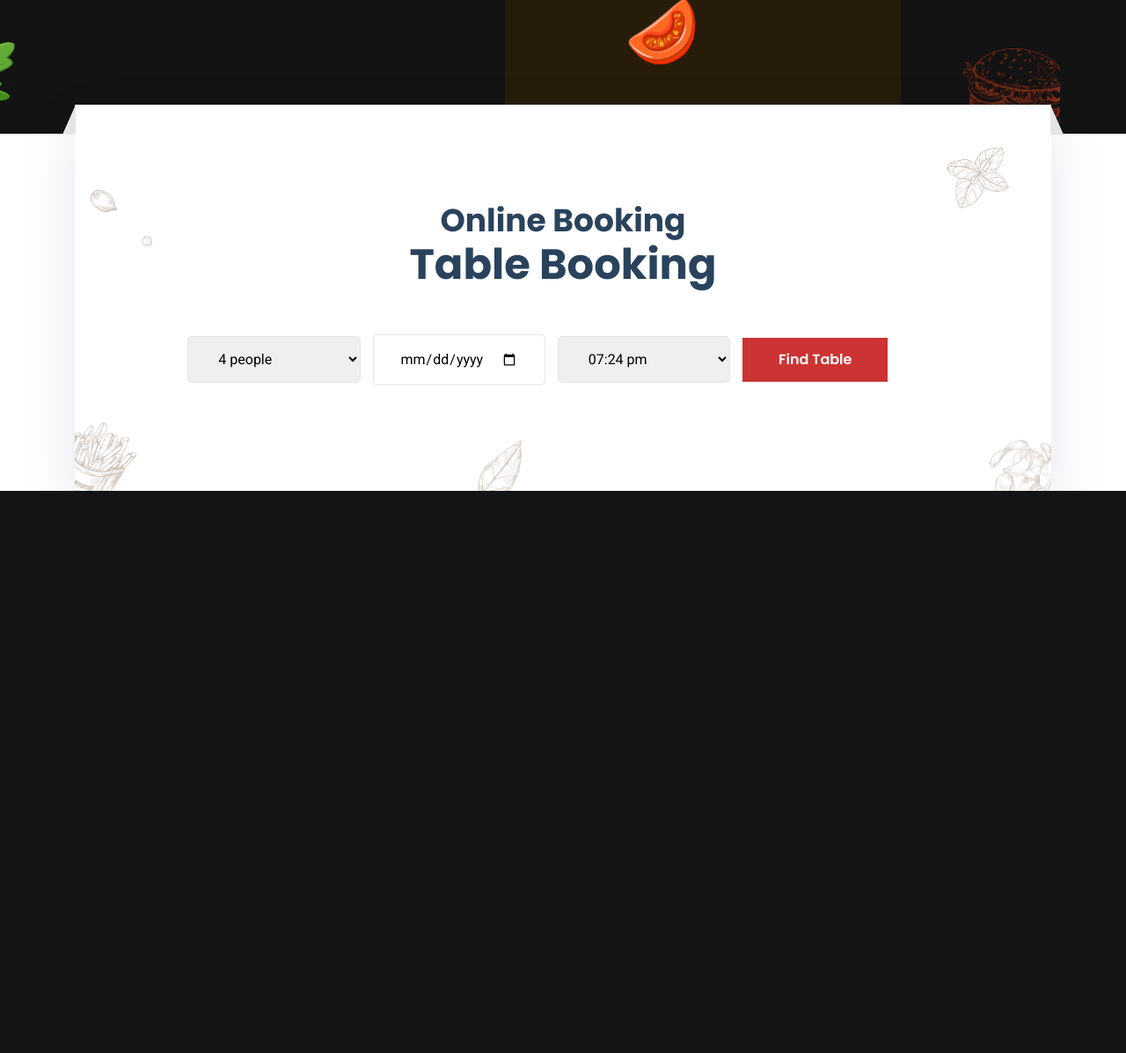
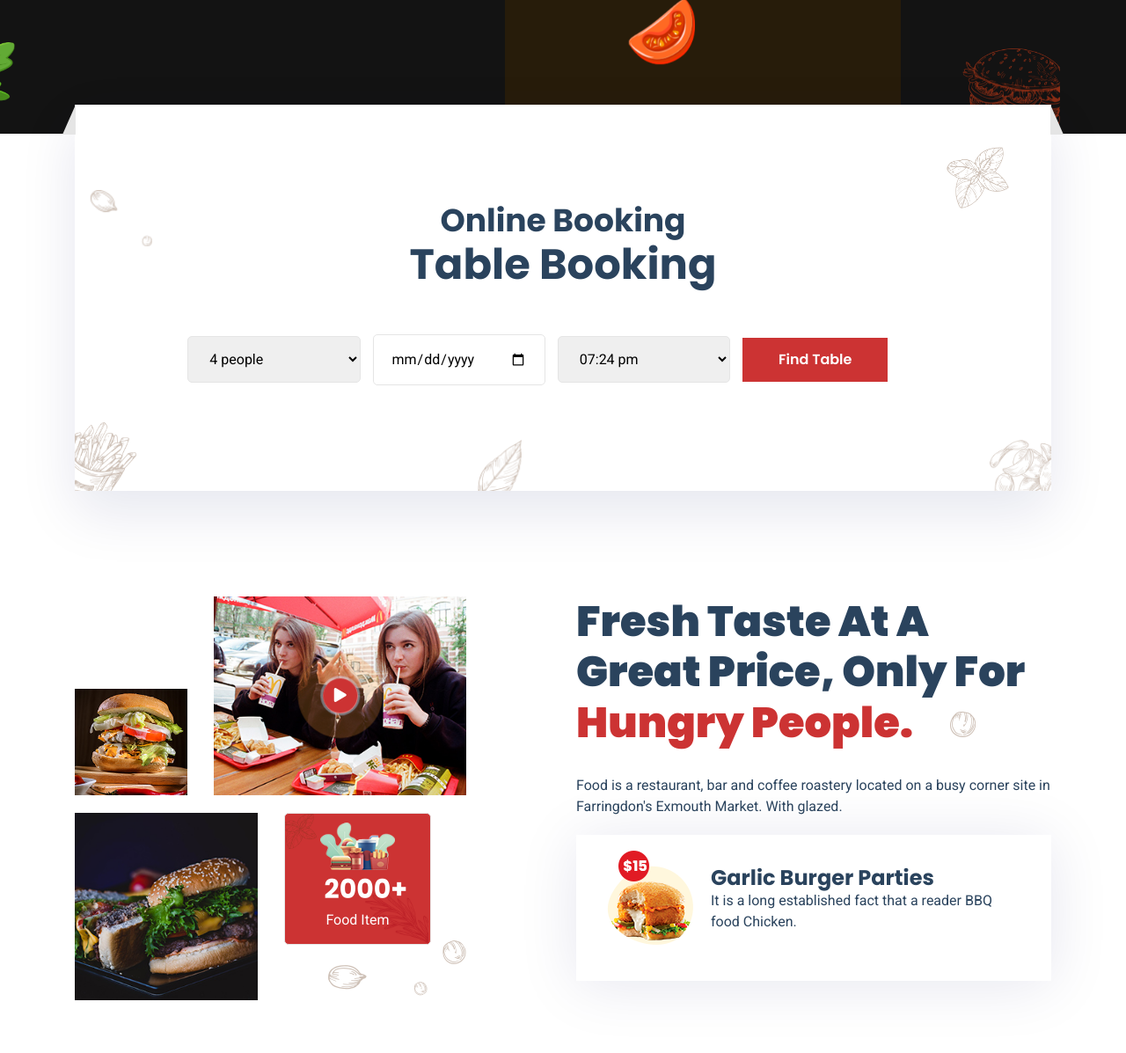
Before and after one commit to duongnx97/Khadyo, a PHP site: page / in a window 1280 px wide. Shown: the part 853-2050 px from the top of the page at 88% size. Before the commit the page ends 1411 px from the top, so only its background shows below. Run offline with PHP 8.4, Linux system fonts and the light colour scheme.

Commit message:
home update - about area

```diff
--- a/css/style.css
+++ b/css/style.css
@@ -294,20 +294,6 @@ button {
     animation: ring 2s infinite;
 }
 
-@keyframes ring {
-    0% {
-        width: 30px;
-        height: 30px;
-        opacity: 1;
-    }
-    100% {
-        width: 60px;
-        height: 60px;
-        opacity: 0;
-        box-shadow: 0 0 0 50px rgba(255, 255, 255, 0);
-    }
-}
-
 
 /* Header top */
 
@@ -1233,14 +1219,10 @@ header .header-bottom .customer-area .btn {
 
 .form-area .form-box .form-wraper .form-item2 {
     width: 23%;
-    padding: 15px 30px;
+    padding: 15px 20px;
     border: 1px solid #e5e5e5;
     border-radius: 5px;
     margin-right: 10px;
-    /* background-image: linear-gradient(45deg, transparent 50%, blue 50%), linear-gradient(135deg, blue 50%, transparent 50%), linear-gradient(to right, skyblue, skyblue);
-    background-position: calc(100% - 20px) calc(1em + 2px), calc(100% - 15px) calc(1em + 2px), 100% 0;
-    background-size: 5px 5px, 5px 5px, 2.5em 2.5em;
-    background-repeat: no-repeat; */
 }
 
 .form-area .form-box .form-wraper button {
@@ -1336,6 +1318,306 @@ header .header-bottom .customer-area .btn {
 }
 
 
+/* About left area */
+
+.about-area {
+    overflow: hidden;
+}
+
+.about-area .about-left {
+    margin-bottom: 60px;
+    position: relative;
+}
+
+.about-area .about-left .about-l-shapes img {
+    width: inherit;
+}
+
+.about-area .about-left .about-l-shapes .als-1 {
+    position: absolute;
+    right: 0%;
+    bottom: 1%;
+}
+
+.about-area .about-left .gallery {
+    transition: .3s;
+}
+
+.about-area .about-left .gallery:hover {
+    transform: scale(1.1);
+}
+
+.about-area .about-left .about-gallery-1 {
+    position: relative;
+}
+
+.about-area .about-left .about-gallery-1:hover::after {
+    transform: scaleY(0);
+    opacity: .5;
+}
+
+.about-area .about-left .about-gallery-1:hover::before {
+    transform: scaleX(0);
+    opacity: .5;
+}
+
+.about-area .about-left .about-gallery-1::after {
+    content: '';
+    position: absolute;
+    z-index: 1;
+    top: 0;
+    bottom: 0;
+    left: 0;
+    right: 0;
+    opacity: 0;
+    background: #ffffff;
+    transform: scaleY(1);
+    transition: all .5s;
+}
+
+.about-area .about-left .about-gallery-1::before {
+    content: '';
+    position: absolute;
+    z-index: 1;
+    top: 0;
+    bottom: 0;
+    left: 0;
+    right: 0;
+    opacity: 0;
+    background: #ffffff;
+    transform: scaleY(1);
+    transition: all .5s;
+}
+
+.about-area .about-left .about-gallery-2 {
+    position: relative;
+}
+
+.about-area .about-left .about-gallery-2 .play-btn {
+    position: absolute;
+    top: 50%;
+    left: 50%;
+    transform: translate(-50%, -50%);
+    color: #ffffff;
+    background: #cc3333;
+    width: 40px;
+    height: 40px;
+    line-height: 40px;
+    border-radius: 50%;
+    text-align: center;
+}
+
+.about-area .about-left .about-gallery-2 .play-btn::before {
+    content: '';
+    width: 30px;
+    height: 30px;
+    border-radius: 50%;
+    border: 3px solid #eee;
+    position: absolute;
+    z-index: -1;
+    top: 50%;
+    left: 50%;
+    transform: translate(-50%, -50%);
+    box-shadow: 0 0 0 0 #ff9933;
+    animation: ring 2s infinite;
+}
+
+.about-area .about-left .about-gallery-3 {
+    position: relative;
+}
+
+.about-area .about-left .about-gallery-3:hover::after {
+    transform: scaleY(0);
+    opacity: .5;
+}
+
+.about-area .about-left .about-gallery-3:hover::before {
+    transform: scaleX(0);
+    opacity: .5;
+}
+
+.about-area .about-left .about-gallery-3::after {
+    content: '';
+    position: absolute;
+    z-index: 1;
+    top: 0;
+    bottom: 0;
+    left: 0;
+    right: 0;
+    opacity: 0;
+    background: #ffffff;
+    transform: scaleY(1);
+    transition: all .5s;
+}
+
+.about-area .about-left .about-gallery-3::before {
+    content: '';
+    position: absolute;
+    z-index: 1;
+    top: 0;
+    bottom: 0;
+    left: 0;
+    right: 0;
+    opacity: 0;
+    background: #ffffff;
+    transform: scaleY(1);
+    transition: all .5s;
+}
+
+.about-area .about-left .about-gallery-4 {
+    border: 1px solid #e6e6e6;
+    padding: 10px 40px;
+    width: 200px;
+    height: 150px;
+    border-radius: 5px;
+    position: relative;
+    background: #cc3333;
+    color: #ffffff;
+}
+
+.about-area .about-left .about-gallery-4 .mp {
+    position: relative;
+    z-index: 4;
+}
+
+.about-area .about-left .about-gallery-4 p {
+    color: #ffffff;
+    position: relative;
+    z-index: 4;
+    text-transform: capitalize;
+}
+
+.about-area .about-left .about-gallery-4 .g-s-4 {
+    position: absolute;
+    bottom: 0;
+    right: -26px;
+    opacity: 1;
+    visibility: visible;
+    width: 100px;
+}
+
+.about-area .about-left .about-gallery-4 .g-s-4 img {
+    width: 72%;
+}
+
+.about-area .about-left .about-gallery-4 .g-s-5 {
+    position: absolute;
+    top: 0;
+    left: 0;
+    opacity: 1;
+    visibility: visible;
+    width: 50px;
+}
+
+.about-area .about-left .about-gallery-4 .g-s-5 img {
+    width: 72%;
+}
+
+.about-area .about-left .about-gallery-4:hover::after {
+    visibility: visible;
+    opacity: .9;
+}
+
+.about-area .about-left .about-gallery-4:hover span {
+    color: #ffffff;
+}
+
+.about-area .about-left .about-gallery-4:hover p {
+    color: #ffffff;
+}
+
+.about-area .about-left .about-gallery-4 .items {
+    font-family: "Poppins", sans-serif;
+    font-weight: 700;
+    font-size: 30px;
+    position: relative;
+    z-index: 11;
+}
+
+.about-area .about-left .about-gallery-4 .items::after {
+    content: '+';
+    position: absolute;
+    right: -15;
+    top: 0;
+}
+
+
+/* About right area */
+
+.about-area .about-right {
+    position: relative;
+}
+
+.about-area .about-right .about-r-shapes img {
+    width: inherit;
+}
+
+.about-area .about-right .about-r-shapes .as-1 {
+    position: absolute;
+    top: 30%;
+    right: 16%;
+}
+
+.about-area .about-right h2 {
+    font-weight: 900;
+    margin-bottom: 30px;
+}
+
+.about-area .about-right h2 span {
+    color: #cc3333;
+}
+
+.about-area .about-right p {
+    margin-bottom: 20px;
+}
+
+.about-area .about-right .garlic-burger-card {
+    background: #ffffff;
+    box-shadow: 0px 5px 68px 0px rgba(0, 21, 100, 0.1);
+    padding: 35px;
+    display: flex;
+    margin-bottom: 35px;
+}
+
+.about-area .about-right .garlic-burger-card .garlic-burger-img {
+    margin-right: 20px;
+    position: relative;
+}
+
+.about-area .about-right .garlic-burger-card .garlic-burger-img .price-badge {
+    position: absolute;
+    top: -17px;
+    left: 13px;
+}
+
+.about-area .about-right .garlic-burger-card .garlic-burger-img img {
+    width: inherit;
+}
+
+
+/* Pop overlay */
+
+.pop-overlay {
+    position: fixed;
+    top: 0px;
+    left: 0;
+    right: 0;
+    transition: opacity 0ms;
+    visibility: hidden;
+    opacity: 0;
+    z-index: 99;
+    background-color: rgba(0, 0, 0, 0.5);
+    box-shadow: 1px 1px 4px 0 rgba(0, 0, 0, 0.1);
+    height: 100%;
+    width: 100%;
+}
+
+.pop-overlay:target {
+    visibility: visible;
+    opacity: 1;
+}
+
+
 /* Item animations */
 
 .item-animateOne {
@@ -1395,6 +1677,20 @@ header .header-bottom .customer-area .btn {
     }
 }
 
+@keyframes ring {
+    0% {
+        width: 30px;
+        height: 30px;
+        opacity: 1;
+    }
+    100% {
+        width: 60px;
+        height: 60px;
+        opacity: 0;
+        box-shadow: 0 0 0 50px rgba(255, 255, 255, 0);
+    }
+}
+
 
 /* Theme Default */
 
--- a/index.html
+++ b/index.html
@@ -210,7 +210,74 @@
         </div>
     </section>
 
+    <!-- about us -->
+    <section class="about-area padding-top-120">
+        <div class="container">
+            <div class="row">
+                <div class="col-lg-5 col-md-12 wow fadeInLeft">
+                    <div class="about-left">
+                        <div class="about-l-shapes">
+                            <span class="als-1"><img src="images/shapes/2.png" alt=""></span>
+                        </div>
+                        <div class="row">
+                            <div class="col-lg-4 col-md-4 col-sm-4 col-4 d-flex align-items-end justify-content-end margin-bottom-20">
+                                <div class="about-gallery-1">
+                                    <img src="images/gallery/1.jpg" alt="">
+                                </div>
+                            </div>
+                            <div class="col-lg-8 col-md-8 col-sm-8 col-8 margin-bottom-20">
+                                <div class="about-gallery-2">
+                                    <a class="popup-youtube" href="#small-dialog">
+                                        <span class="play-btn item-ripple"><i class="fas fa-play"></i></span>
+                                        <img src="images/gallery/2.jpg" alt="">
+                                    </a>
+                                </div>
+                                <div id="small-dialog" class="pop-overlay">
+                                    <iframe src="https://www.youtube.com/embed/9xwazD5SyVg" allowfullscreen></iframe>
+                                </div>
+                            </div>
+                            <div class="col-lg-6 col-md-6 col-sm-6 col-6">
+                                <div class="about-gallery-3">
+                                    <img src="images/gallery/3.jpg" alt="">
+                                </div>
+                            </div>
+                            <div class="col-lg-5 col-md-5 col-sm-5 col-5 d-flex align-items-start">
+                                <div class="about-gallery-4 text-center">
+                                    <img class="mp" src="images/icons/3.png" alt="">
+                                    <div class="items counter">2000</div>
+                                    <p>food item</p>
+                                    <span class="g-s-4"><img src="images/shapes/10.png" alt=""></span>
+                                    <span class="g-s-5"><img src="images/shapes/14.png" alt=""></span>
+                                </div>
+                            </div>
+                        </div>
+                    </div>
+                </div>
+                <div class="col-lg-6 col-md-12 offset-lg-1 wow fadeInRight">
+                    <div class="about-right">
+                        <div class="about-r-shapes">
+                            <span class="as-1 item-bounce"><img src="images/shapes/1.png" alt=""></span>
+                        </div>
+                        <h2>Fresh taste at a great price, only for
+                            <span>hungry people.</span>
+                        </h2>
+                        <p>Food is a restaurant, bar and coffee roastery located on a busy corner site in Farringdon's Exmouth Market. With glazed.</p>
+                        <div class="garlic-burger-card">
+                            <div class="garlic-burger-img">
+                                <img class="price-badge" src="images/icons/4.png" alt="">
+                                <img src="images/icons/2.png" alt="">
+                            </div>
+                            <div class="garlic-burger-content">
+                                <h5>garlic burger parties</h5>
+                                <p>It is a long established fact that a reader BBQ food Chicken.</p>
+                            </div>
+                        </div>
 
+                    </div>
+                </div>
+            </div>
+        </div>
+    </section>
 
 
 
```
